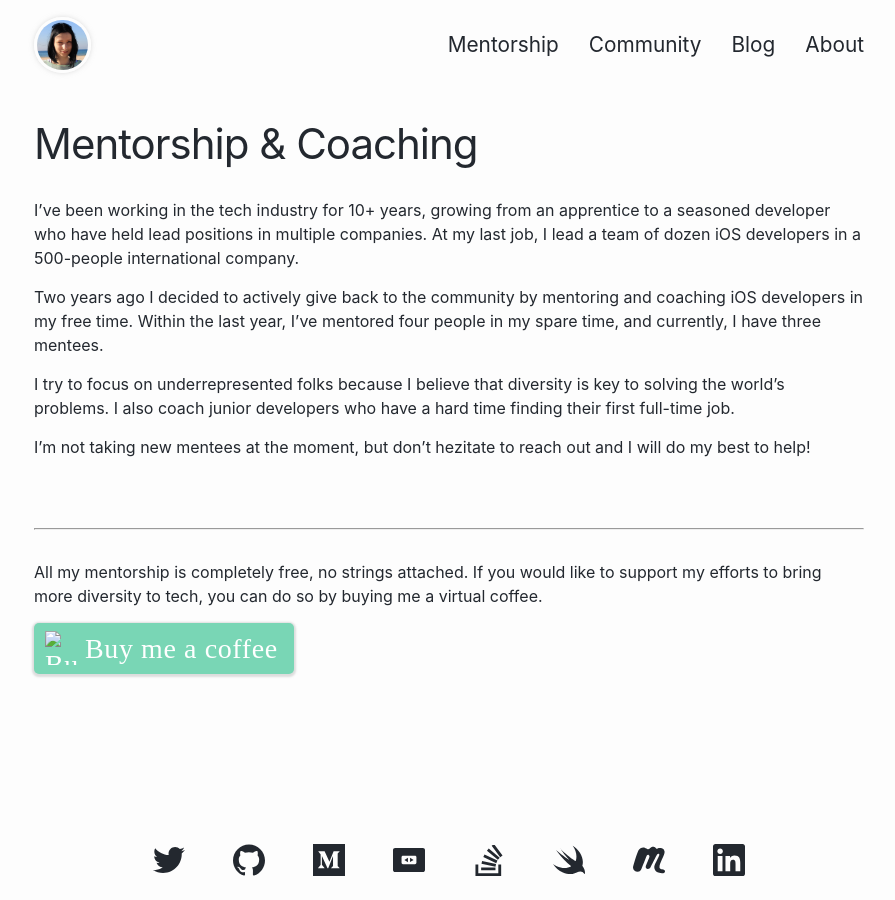
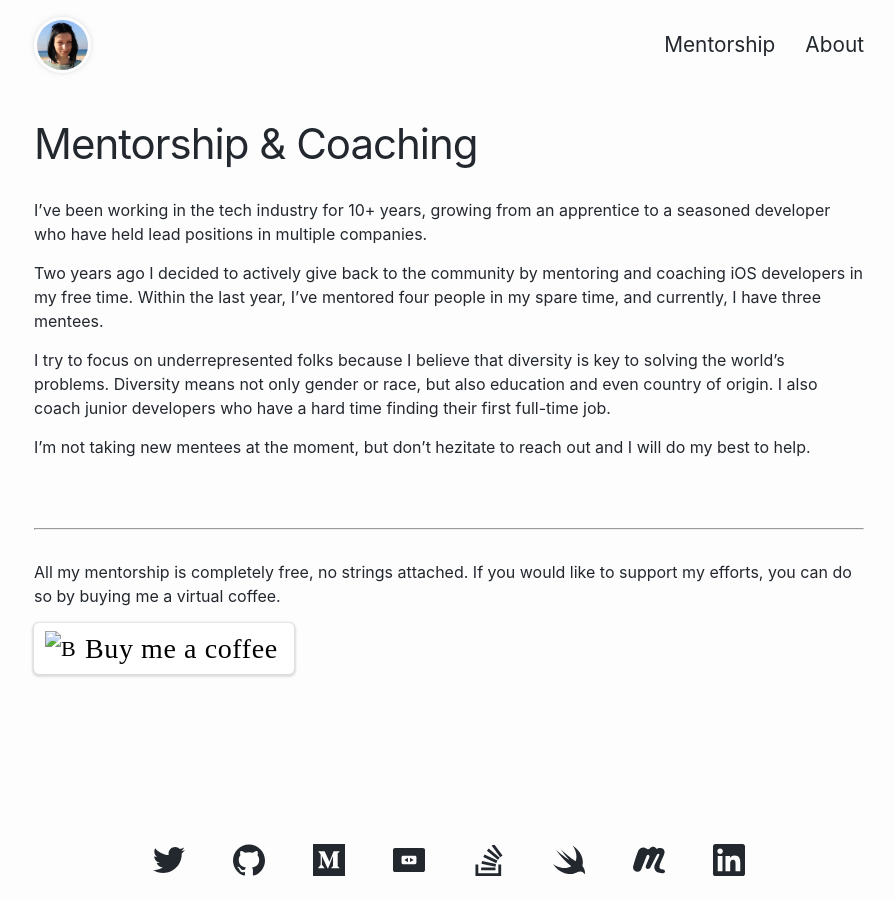
Before and after one commit to hybridcattt/hybridcattt.com, a Jekyll site: the page built from pages/mentorship.md, in a window 1280 px wide. Shown: the whole page, without its empty margins (191-1086 px from the left). Built offline with Jekyll 4.4.1, drawn with Linux system fonts in a browser that asks for light colours; comment, search, counter and statistics services are not loaded.

Commit message:
Improved page content

```diff
--- a/_config.yml
+++ b/_config.yml
@@ -46,8 +46,8 @@ include:
 
 header_pages:
   - pages/mentorship.md
-  - pages/community.md
-  - pages/blog.md
+  # - pages/community.md
+  # - pages/blog.md
   - pages/about.md
 
 # minima:
--- a/pages/mentorship.md
+++ b/pages/mentorship.md
@@ -7,24 +7,24 @@ permalink: /mentorship/
 
 I've been working in the tech industry for 10+ years, growing from an apprentice
 to a seasoned developer who have held lead positions in multiple companies.
-At my last job, I lead a team of dozen iOS developers in a 500-people international company.
 
 Two years ago I decided to actively give back to the community by mentoring and coaching
 iOS developers in my free time. Within the last year, I've mentored four people in my spare time,
 and currently, I have three mentees.
 
 I try to focus on underrepresented folks because I believe that diversity is
-key to solving the world's problems.
+key to solving the world's problems. Diversity means not only gender or race, but also education and
+even country of origin.
 I also coach junior developers who have a hard time finding their first full-time job.
 
 I'm not taking new mentees at the moment, but don't hezitate to reach out
-and I will do my best to help!
+and I will do my best to help.
 
 <br>
 <hr>
 
 All my mentorship is completely free, no strings attached.
-If you would like to support my efforts to bring more diversity to tech,
+If you would like to support my efforts,
 you can do so by buying me a virtual coffee.
 
-<style>.bmc-button img{height: 34px !important;width: 35px !important;margin-bottom: 1px !important;box-shadow: none !important;border: none !important;vertical-align: middle !important;}.bmc-button{padding: 7px 15px 7px 10px !important;line-height: 35px !important;height:51px !important;text-decoration: none !important;display:inline-flex !important;color:#ffffff !important;background-color:#79D6B5 !important;border-radius: 5px !important;border: 1px solid transparent !important;padding: 7px 15px 7px 10px !important;font-size: 28px !important;letter-spacing:0.6px !important;box-shadow: 0px 1px 2px rgba(190, 190, 190, 0.5) !important;-webkit-box-shadow: 0px 1px 2px 2px rgba(190, 190, 190, 0.5) !important;margin: 0 auto !important;font-family:'Cookie', cursive !important;-webkit-box-sizing: border-box !important;box-sizing: border-box !important;}.bmc-button:hover, .bmc-button:active, .bmc-button:focus {-webkit-box-shadow: 0px 1px 2px 2px rgba(190, 190, 190, 0.5) !important;text-decoration: none !important;box-shadow: 0px 1px 2px 2px rgba(190, 190, 190, 0.5) !important;opacity: 0.85 !important;color:#ffffff !important;}</style><link href="https://fonts.googleapis.com/css?family=Cookie" rel="stylesheet"><a class="bmc-button" target="_blank" href="https://www.buymeacoffee.com/hybridcattt"><img src="https://cdn.buymeacoffee.com/buttons/bmc-new-btn-logo.svg" alt="Buy me a coffee"><span style="margin-left:5px;font-size:28px !important;">Buy me a coffee</span></a>
+<style>.bmc-button img{height: 34px !important;width: 35px !important;margin-bottom: 1px !important;box-shadow: none !important;border: none !important;vertical-align: middle !important;}.bmc-button{padding: 7px 15px 7px 10px !important;line-height: 35px !important;height:51px !important;text-decoration: none !important;display:inline-flex !important;color:#000000 !important;background-color:#FFFFFF !important;border-radius: 5px !important;border: 1px solid transparent !important;padding: 7px 15px 7px 10px !important;font-size: 22px !important;letter-spacing: 0.6px !important;box-shadow: 0px 1px 2px rgba(190, 190, 190, 0.5) !important;-webkit-box-shadow: 0px 1px 2px 2px rgba(190, 190, 190, 0.5) !important;margin: 0 auto !important;font-family:'Cookie', cursive !important;-webkit-box-sizing: border-box !important;box-sizing: border-box !important;}.bmc-button:hover, .bmc-button:active, .bmc-button:focus {-webkit-box-shadow: 0px 1px 2px 2px rgba(190, 190, 190, 0.5) !important;text-decoration: none !important;box-shadow: 0px 1px 2px 2px rgba(190, 190, 190, 0.5) !important;opacity: 0.85 !important;color:#000000 !important;}</style><link href="https://fonts.googleapis.com/css?family=Cookie" rel="stylesheet"><a class="bmc-button" target="_blank" href="https://www.buymeacoffee.com/hybridcattt"><img src="https://cdn.buymeacoffee.com/buttons/bmc-new-btn-logo.svg" alt="Buy me a coffee"><span style="margin-left:5px;font-size:28px !important;">Buy me a coffee</span></a>
```
Also changed, not shown: pages/about.md (+1 -1 lines), pages/blog.md (+4 -2 lines).
